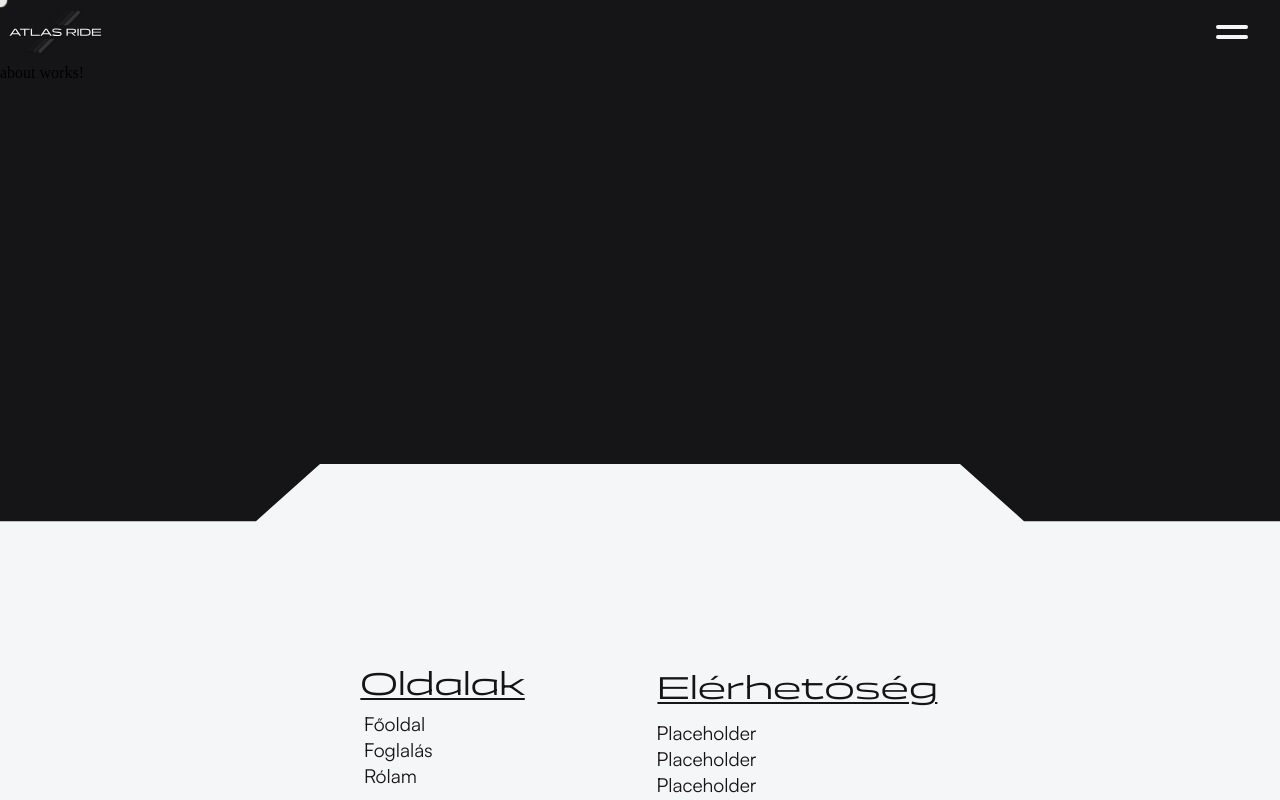
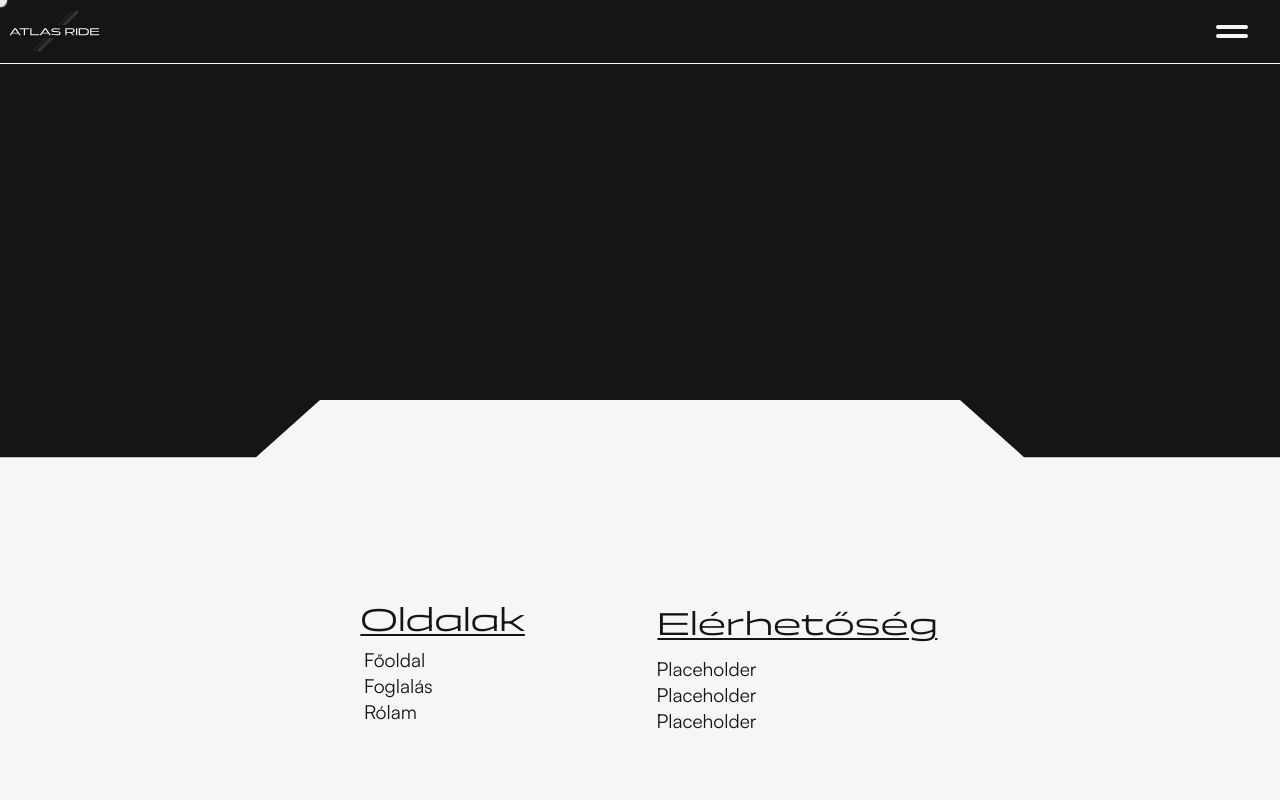
Before and after one commit to hubatrifusz/taxi, an Angular app: page /about in a window 1280 px wide. Shown: the top 800 px of the page. Built offline with nearby package versions, Linux system fonts and the light colour scheme.

Commit message:
navbar show on scroll up

```diff
--- a/src/app/components/navbar/navbar.component.html
+++ b/src/app/components/navbar/navbar.component.html
@@ -2,7 +2,7 @@
   <a id="logo" href="">
     <img src="SVG/logo_feher_2.svg" />
   </a>
-  <div class="navIcon" (click)="openNavbar()">
+  <div class="navIcon" (click)="openNavigation()">
     <span></span>
     <span></span>
   </div>
--- a/src/app/components/navbar/navbar.component.scss
+++ b/src/app/components/navbar/navbar.component.scss
@@ -3,7 +3,7 @@
 nav {
   width: 100%;
   height: 100vh;
-  background-image: linear-gradient(0deg, $main-color, $antracit);
+  background-image: linear-gradient(0deg, $antracit, $main-color 90%);
   position: fixed;
   display: flex;
   align-items: end;
@@ -96,14 +96,19 @@ nav {
 }
 
 .navbar {
+  position: fixed;
   display: flex;
-  width: 100%;
+  width: 100vw;
   justify-content: space-between;
-  height: 8%;
+  height: 8vh;
+  top: 0;
+  z-index: 11;
+  background-color: $main-color;
+  transition: all 0.2s ease-in-out;
+  transform: translateY(0);
+  border-bottom: 1px solid $secondary-color;
 
   #logo {
-    z-index: 11;
-
     img {
       height: 100%;
       padding: 0.5rem;
@@ -118,7 +123,6 @@ nav {
     align-items: center;
     display: flex;
     flex-direction: column;
-    z-index: 11;
 
     span {
       position: absolute;
@@ -149,3 +153,12 @@ nav {
     }
   }
 }
+
+.hide {
+  transform: translateY(-8vh);
+}
+
+.navbarOpen {
+  background-color: transparent;
+  border: none;
+}
--- a/src/app/components/navbar/navbar.component.ts
+++ b/src/app/components/navbar/navbar.component.ts
@@ -1,4 +1,4 @@
-import { Component } from '@angular/core';
+import { Component, HostListener } from '@angular/core';
 
 @Component({
   selector: 'app-navbar',
@@ -10,13 +10,42 @@ import { Component } from '@angular/core';
 export class NavbarComponent {
   showNavbar = false;
 
-  openNavbar() {
+  openNavigation() {
     const topSpan = document.querySelector('.navIcon')!.children[0];
     const bottomSpan = document.querySelector('.navIcon')!.children[1];
-    topSpan.classList.toggle('open')
+    const navbar = document.querySelector('.navbar')!;
+
+    navbar.classList.toggle('navbarOpen');
+    topSpan.classList.toggle('open');
     bottomSpan.classList.toggle('open');
 
     this.showNavbar = !this.showNavbar;
+
+    if (this.showNavbar) {
+      document.body.style.overflow = 'hidden'; // Disable scrolling
+    } else {
+      document.body.style.overflow = 'auto'; // Re-enable scrolling
+    }
   }
 
+  lastScrollTop = 0;
+
+  @HostListener('window:scroll')
+  toggleNavbar() {
+    const currentScrollTop =
+      window.scrollY || document.documentElement.scrollTop;
+    const element = document.querySelector('.navbar');
+
+    if (currentScrollTop > this.lastScrollTop) {
+      if (element) {
+        element.classList.add('hide');
+      }
+    } else {
+      if (element) {
+        element.classList.remove('hide');
+      }
+    }
+
+    this.lastScrollTop = currentScrollTop <= 0 ? 0 : currentScrollTop;
+  }
 }
```
Also changed, not shown: 1 other file (tests, documents, lock files or other folders).
